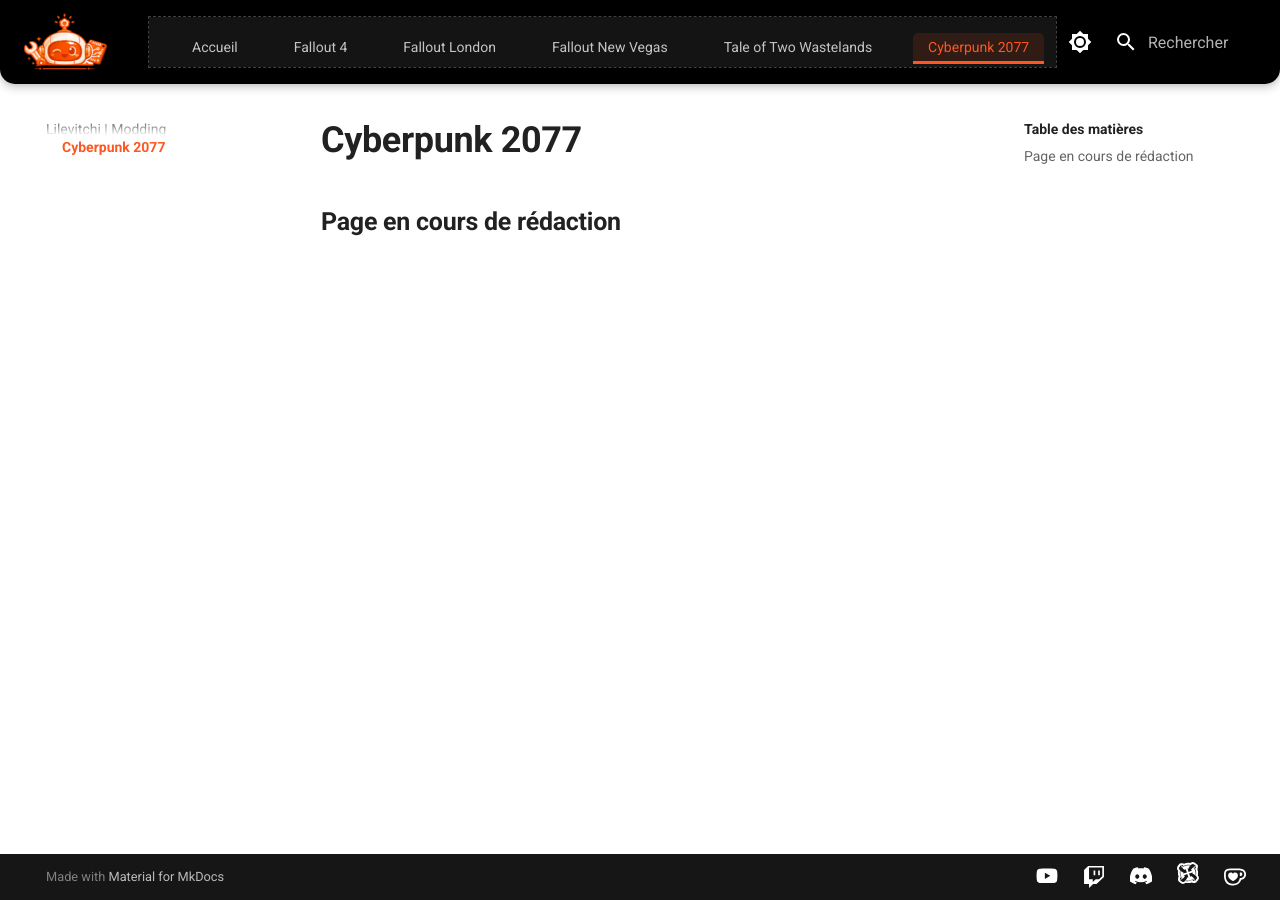
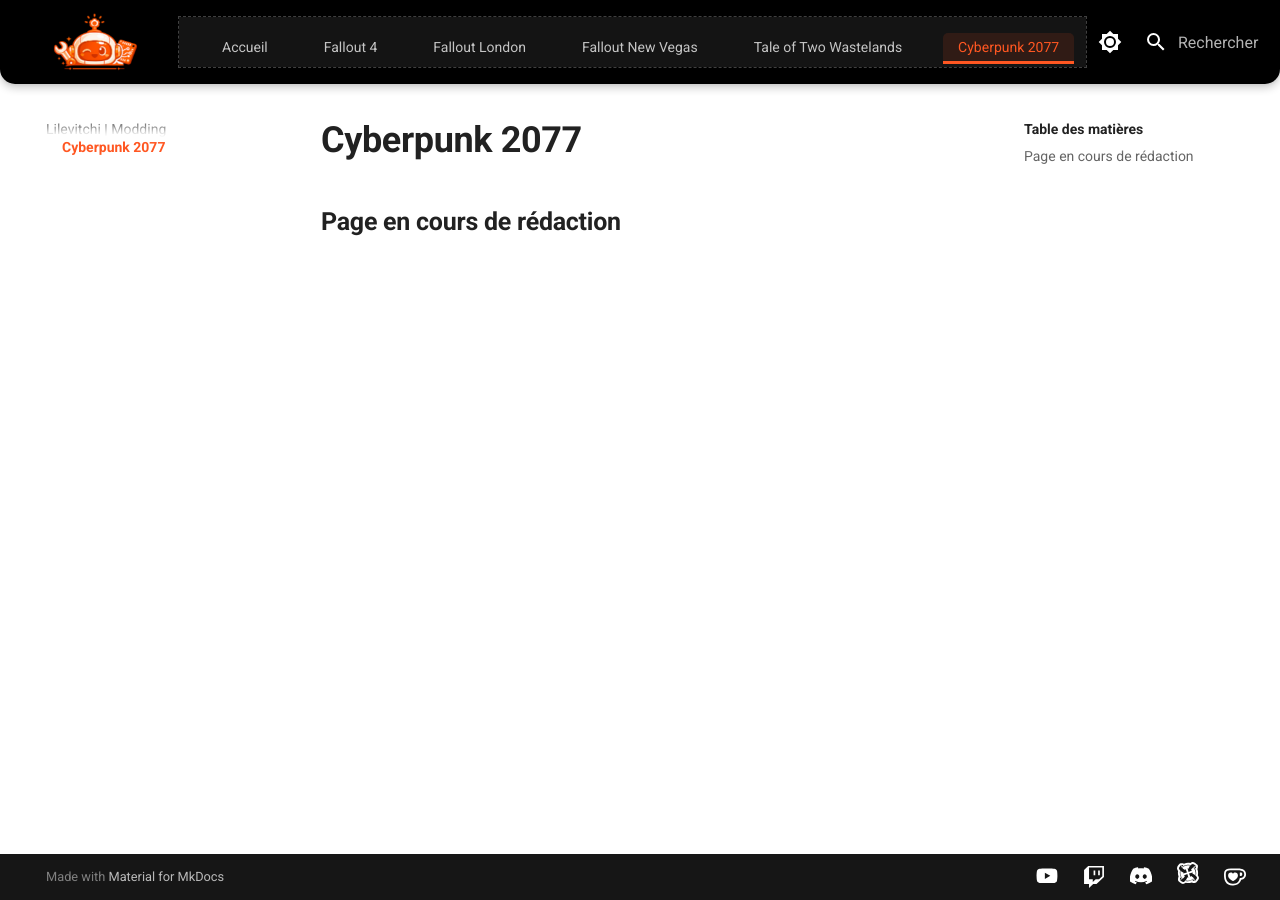
Before and after one commit to Lilevitchi/lilevitchi.github.io, an MkDocs documentation site: the page built from docs/cyberpunk/index.md, in a window 1280 px wide. Built offline with MkDocs 1.6.1 and Material for MkDocs 9.7.7, drawn with Linux system fonts in a browser that asks for light colours.

Commit message:
Update extra.css

```diff
--- a/docs/stylesheets/extra.css
+++ b/docs/stylesheets/extra.css
@@ -85,7 +85,6 @@
 [data-md-color-scheme] .md-header__inner {
   display: flex;
   align-items: center;
-  /*padding: 0.4rem 0;*/
 }
 
 /* Largeur et centrage du contenu */
@@ -93,10 +92,10 @@
   /*display: flex;
   align-items: center;
   justify-content: space-between;
-  max-width: var(--grid-max-width);
-  margin: 0 auto;*/
-  margin-left: 0;
-  margin-right: auto;
+  max-width: var(--grid-max-width);*/
+  margin: 0 auto;
+  /*margin-left: 0;
+  margin-right: auto;*/
   padding-left: 12px;
 }
 
```
